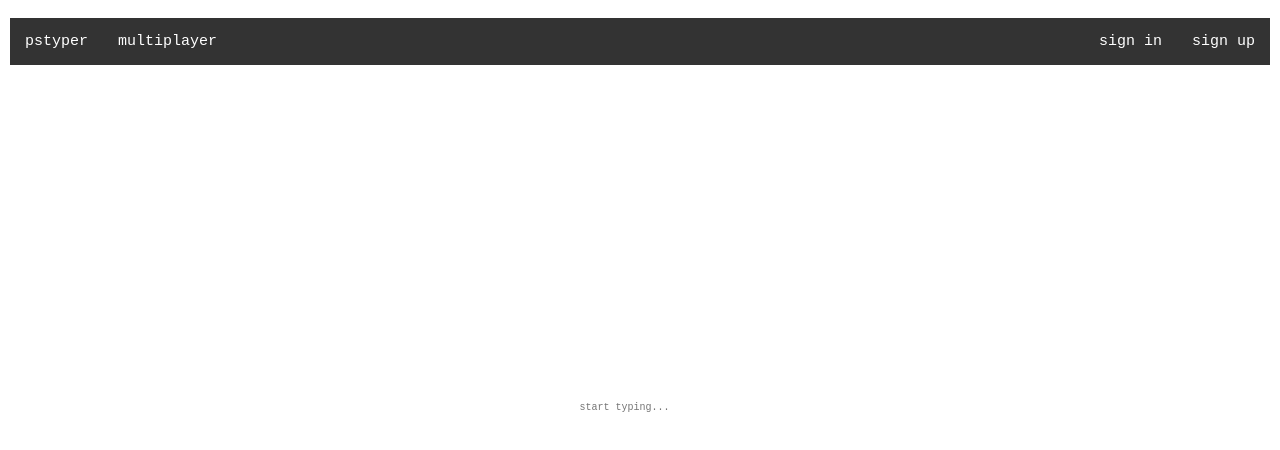
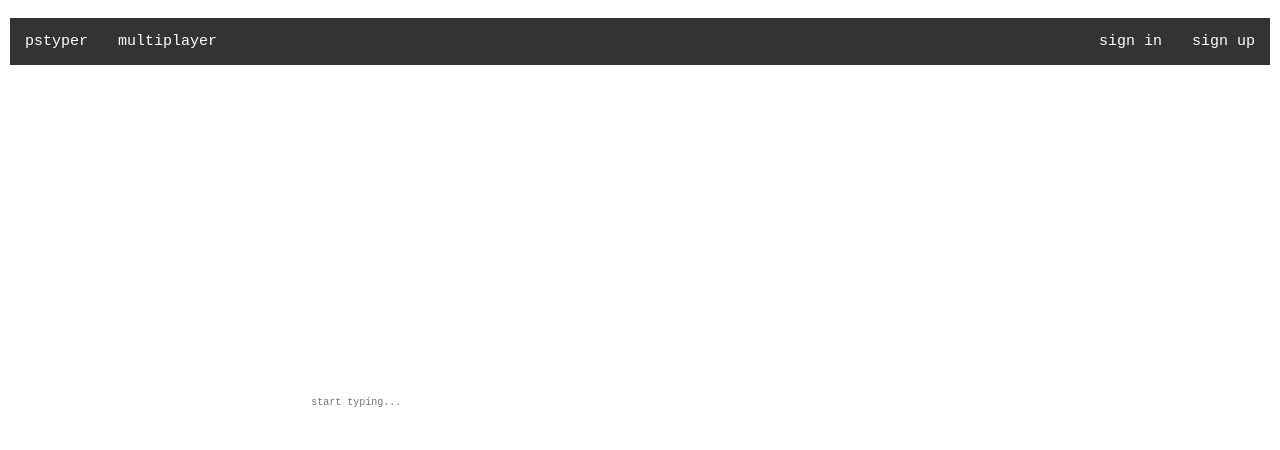
Before and after one commit to paulllee/pstyper, a website: page public/index.html in a window 1280 px wide. Drawn offline with Linux system fonts and the light colour scheme; no server answers.

Commit message:
fixed textarea

```diff
--- a/public/styles.css
+++ b/public/styles.css
@@ -29,9 +29,14 @@ span {
   user-select: none !important;
 }
 
+.textarea {
+  width: 75%;
+}
+
 textarea {
+  width: 100%;
   font-size: 10px;
-  height: 8.5px;
+  height: 21px;
   resize: none;
   outline: none;
   border: none;
```
